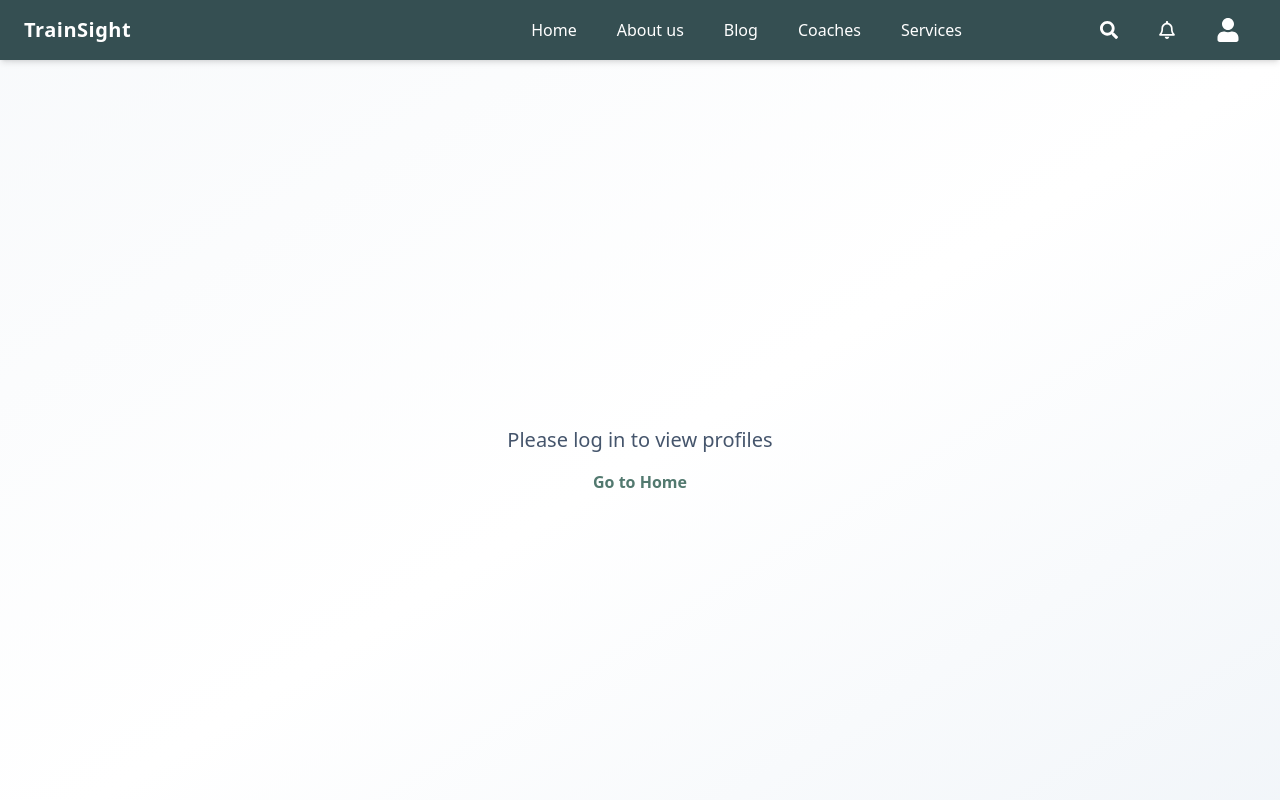
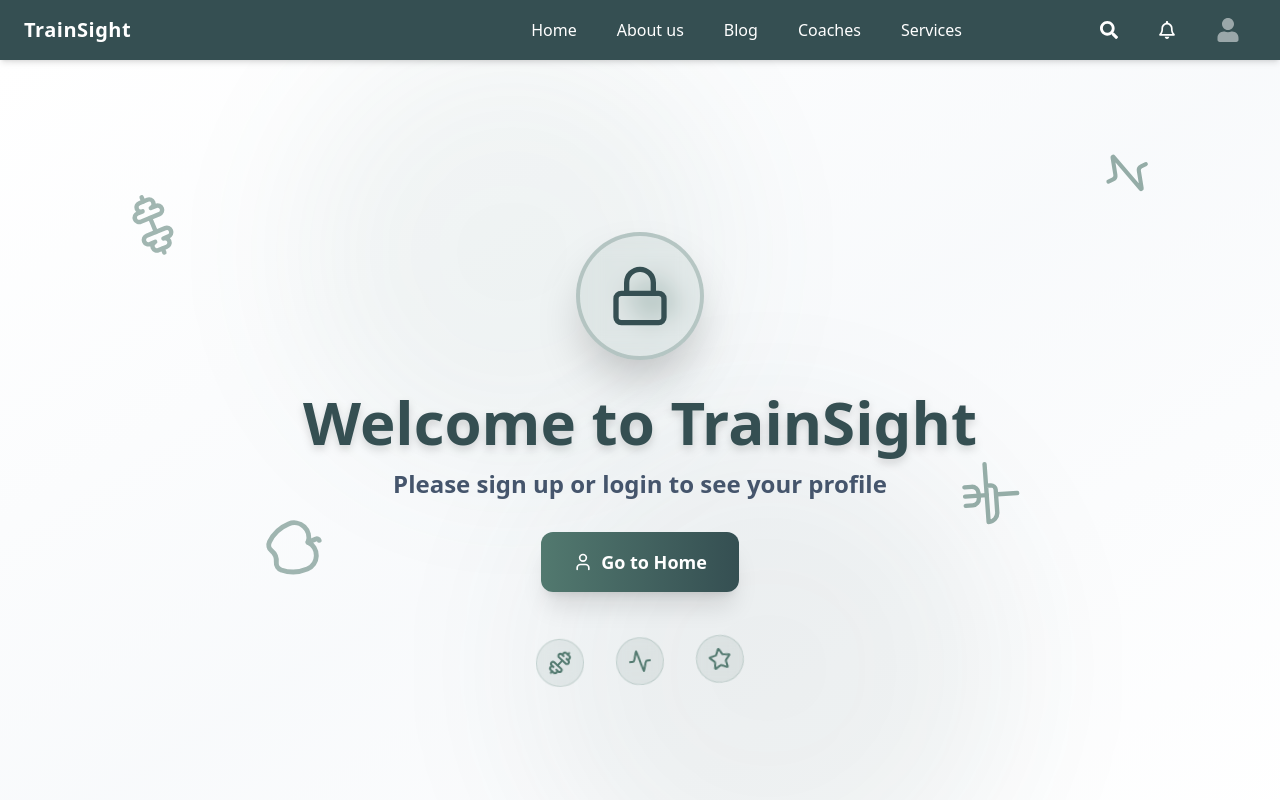
Before and after one commit to manarghr/ts.website, a Next.js app: page /profile in a window 1280 px wide. Shown: the top 800 px of the page. Built offline with nearby package versions, Linux system fonts and the light colour scheme.

Commit message:
updated profile page design for unauthenticated users instead of the appearance of a white blank page

```diff
--- a/src/app/profile/page.js
+++ b/src/app/profile/page.js
@@ -171,8 +171,10 @@ export default function ProfilePage({ userId }) {
   // Handle logout
   const handleLogout = () => {
     localStorage.removeItem("trainsight_current_user");
+    // Clear profile picture from navbar by dispatching event
     window.dispatchEvent(new Event("userLoggedOut"));
-    window.location.href = "/";
+    // Force page reload to clear any cached images
+    window.location.href = "/profile";
   };
 
   const [currentUser, setCurrentUser] = useState(null);
@@ -329,13 +331,156 @@ export default function ProfilePage({ userId }) {
 
   if (!currentUser) {
     return (
-      <div className="min-h-screen flex items-center justify-center bg-gradient-to-br from-slate-50 via-white to-slate-100">
-        <div className="text-center">
-          <p className="text-xl text-slate-600 mb-4">Please log in to view profiles</p>
-          <Link href="/" className="text-[#52796F] hover:underline font-semibold">
+      <div className="min-h-screen relative overflow-hidden flex items-center justify-center">
+        {/* White Background */}
+        <div className="absolute inset-0 bg-gradient-to-br from-white via-slate-50 to-white"></div>
+
+        {/* Animated gradient blurs - green */}
+        <motion.div
+          className="absolute top-0 left-1/4 w-96 h-96 bg-[#52796F]/20 rounded-full blur-3xl"
+          animate={{
+            scale: [1, 1.2, 1],
+            opacity: [0.2, 0.4, 0.2],
+          }}
+          transition={{
+            duration: 8,
+            repeat: Infinity,
+            ease: "easeInOut",
+          }}
+        />
+        <motion.div
+          className="absolute bottom-0 right-1/4 w-96 h-96 bg-[#354F52]/20 rounded-full blur-3xl"
+          animate={{
+            scale: [1, 1.3, 1],
+            opacity: [0.2, 0.4, 0.2],
+          }}
+          transition={{
+            duration: 10,
+            repeat: Infinity,
+            ease: "easeInOut",
+            delay: 2,
+          }}
+        />
+
+        {/* Floating gym equipment icons - green */}
+        {[
+          { icon: Dumbbell, x: 10, y: 20, size: 50, duration: 8, delay: 0 },
+          { icon: Activity, x: 85, y: 15, size: 45, duration: 10, delay: 1 },
+          { icon: Apple, x: 20, y: 60, size: 55, duration: 12, delay: 2 },
+          { icon: UtensilsCrossed, x: 75, y: 55, size: 48, duration: 9, delay: 0.5 },
+          { icon: Zap, x: 50, y: 30, size: 52, duration: 11, delay: 1.5 },
+        ].map((item, index) => {
+          const IconComponent = item.icon;
+          return (
+            <motion.div
+              key={index}
+              className="absolute text-[#52796F]"
+              style={{
+                left: `${item.x}%`,
+                top: `${item.y}%`,
+              }}
+              animate={{
+                y: [0, -30, 0],
+                x: [0, Math.sin(index) * 20, 0],
+                rotate: [0, 360],
+                opacity: [0.4, 0.6, 0.4],
+                scale: [1, 1.1, 1],
+              }}
+              transition={{
+                duration: item.duration,
+                delay: item.delay,
+                repeat: Infinity,
+                ease: "easeInOut",
+              }}
+            >
+              <IconComponent size={item.size} />
+            </motion.div>
+          );
+        })}
+
+        {/* Main Content */}
+        <motion.div
+          initial={{ opacity: 0, y: 30 }}
+          animate={{ opacity: 1, y: 0 }}
+          transition={{ duration: 0.6 }}
+          className="relative z-10 text-center px-4"
+        >
+          {/* Icon */}
+          <motion.div
+            initial={{ scale: 0 }}
+            animate={{ scale: 1 }}
+            transition={{ delay: 0.2, type: "spring", stiffness: 200 }}
+            className="mb-8 flex justify-center"
+          >
+            <div className="w-32 h-32 bg-[#52796F]/10 backdrop-blur-md rounded-full flex items-center justify-center border-4 border-[#52796F]/30 shadow-2xl">
+              <Lock className="w-16 h-16 text-[#354F52]" />
+            </div>
+          </motion.div>
+
+          {/* Title */}
+          <motion.h1
+            initial={{ opacity: 0 }}
+            animate={{ opacity: 1 }}
+            transition={{ delay: 0.4 }}
+            className="text-5xl md:text-6xl font-extrabold text-[#354F52] mb-4 drop-shadow-lg"
+          >
+            Welcome to TrainSight
+          </motion.h1>
+
+          {/* Subtitle */}
+          <motion.p
+            initial={{ opacity: 0 }}
+            animate={{ opacity: 1 }}
+            transition={{ delay: 0.6 }}
+            className="text-xl md:text-2xl text-slate-600 mb-8 font-semibold"
+          >
+            Please sign up or login to see your profile
+          </motion.p>
+
+          {/* CTA Button */}
+          <motion.div
+            initial={{ opacity: 0, y: 20 }}
+            animate={{ opacity: 1, y: 0 }}
+            transition={{ delay: 0.8 }}
+            className="flex justify-center items-center"
+          >
+            <motion.a
+              href="/"
+              whileHover={{ scale: 1.05 }}
+              whileTap={{ scale: 0.95 }}
+              className="px-8 py-4 bg-gradient-to-r from-[#52796F] to-[#354F52] text-white rounded-xl font-bold text-lg shadow-xl hover:shadow-2xl transition-all flex items-center gap-2"
+            >
+              <User className="w-5 h-5" />
             Go to Home
-          </Link>
-        </div>
+            </motion.a>
+          </motion.div>
+
+          {/* Decorative Elements */}
+          <motion.div
+            initial={{ opacity: 0 }}
+            animate={{ opacity: 1 }}
+            transition={{ delay: 1 }}
+            className="mt-12 flex justify-center gap-8"
+          >
+            {[Dumbbell, Activity, Star].map((Icon, index) => (
+              <motion.div
+                key={index}
+                animate={{
+                  y: [0, -10, 0],
+                  rotate: [0, 10, -10, 0],
+                }}
+                transition={{
+                  duration: 3,
+                  repeat: Infinity,
+                  delay: index * 0.3,
+                }}
+                className="w-12 h-12 bg-[#52796F]/10 backdrop-blur-sm rounded-full flex items-center justify-center border border-[#52796F]/20"
+              >
+                <Icon className="w-6 h-6 text-[#52796F]" />
+              </motion.div>
+            ))}
+          </motion.div>
+        </motion.div>
       </div>
     )
   }
@@ -1402,7 +1547,7 @@ export default function ProfilePage({ userId }) {
                       <p className="text-slate-400 text-sm">The user has chosen to keep this information private</p>
                     </motion.div>
                   )}
-                </div>
+                    </div>
               )}
 
               {activeTab === "meals" && (
@@ -1472,11 +1617,11 @@ export default function ProfilePage({ userId }) {
                                       <div className="flex items-center gap-1 bg-slate-100 px-2 py-1 rounded-lg">
                                         <Apple className="w-3 h-3 text-slate-600" />
                                         <span className="font-semibold text-slate-700">{meal.category}</span>
-                                      </div>
-                                    )}
-                                  </div>
+                </div>
+              )}
+            </div>
                                 )}
-                              </div>
+          </div>
                             </div>
                           </motion.div>
                         ))}
--- a/src/components/navbar/NavBar.jsx
+++ b/src/components/navbar/NavBar.jsx
@@ -29,17 +29,26 @@ export default function Navbar() {
       const user = localStorage.getItem("trainsight_current_user")
       if (user) {
         setCurrentUser(JSON.parse(user))
+      } else {
+        setCurrentUser(null)
       }
+    }
+
+    const handleLogout = () => {
+      setCurrentUser(null)
+      setShowDropdown(false)
     }
 
     // Listen for custom event when user data is updated
     window.addEventListener("userUpdated", handleStorageChange)
+    window.addEventListener("userLoggedOut", handleLogout)
 
     // Also check on focus in case localStorage was updated in another tab
     window.addEventListener("focus", handleStorageChange)
 
     return () => {
       window.removeEventListener("userUpdated", handleStorageChange)
+      window.removeEventListener("userLoggedOut", handleLogout)
       window.removeEventListener("focus", handleStorageChange)
     }
   }, [])
@@ -98,6 +107,7 @@ export default function Navbar() {
         <FaRegBell className="text-white text-lg cursor-pointer hover:text-[#C1B8AE] transition-colors" />
 
         <div className="relative profile-dropdown-container">
+          {currentUser ? (
             <button
               onClick={(e) => {
                 e.stopPropagation()
@@ -115,12 +125,15 @@ export default function Navbar() {
                   unoptimized
                 />
               ) : (
-              <FaUser className="w-6 h-6 text-white" />
+                <FaUser className="w-6 h-6 text-white cursor-pointer" />
               )}
             </button>
+          ) : (
+            <FaUser className="w-6 h-6 text-white opacity-50 cursor-not-allowed" />
+          )}
 
           <AnimatePresence>
-            {showDropdown && (
+            {showDropdown && currentUser && (
               <motion.div
                 initial={{ opacity: 0, y: -10 }}
                 animate={{ opacity: 1, y: 0 }}
```
Lines whose indentation alone changed are shown as unchanged.
